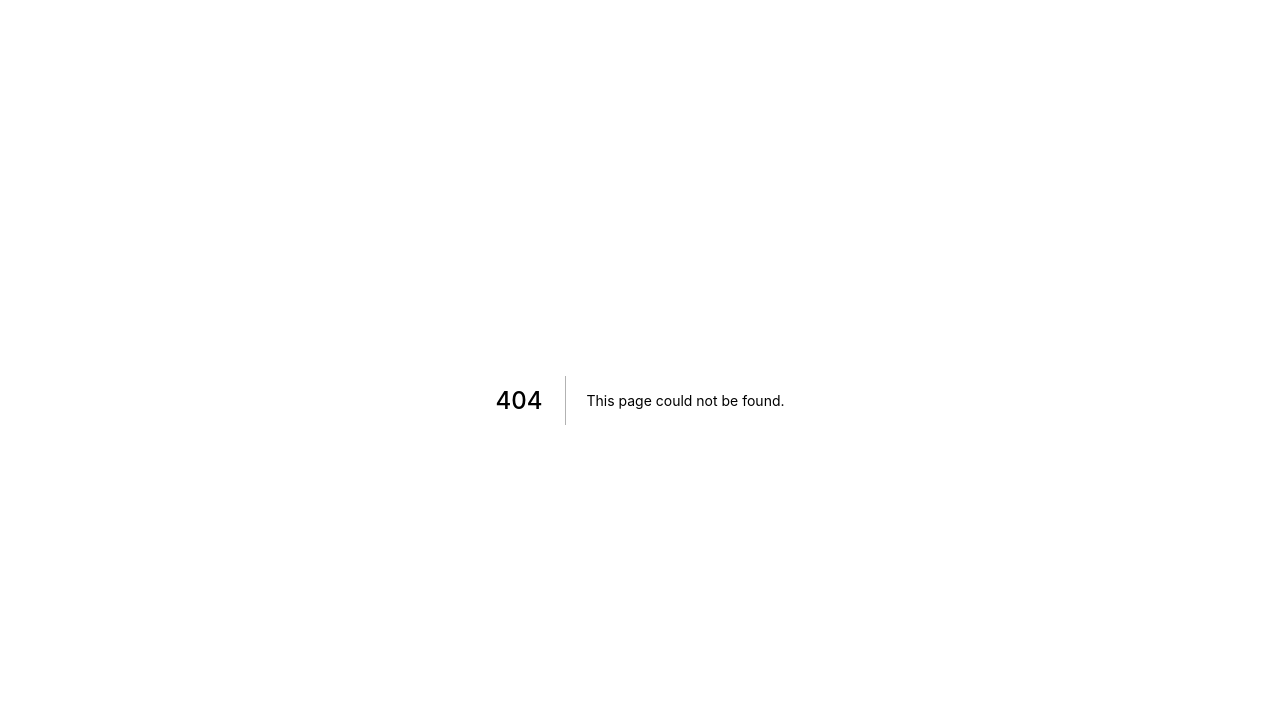
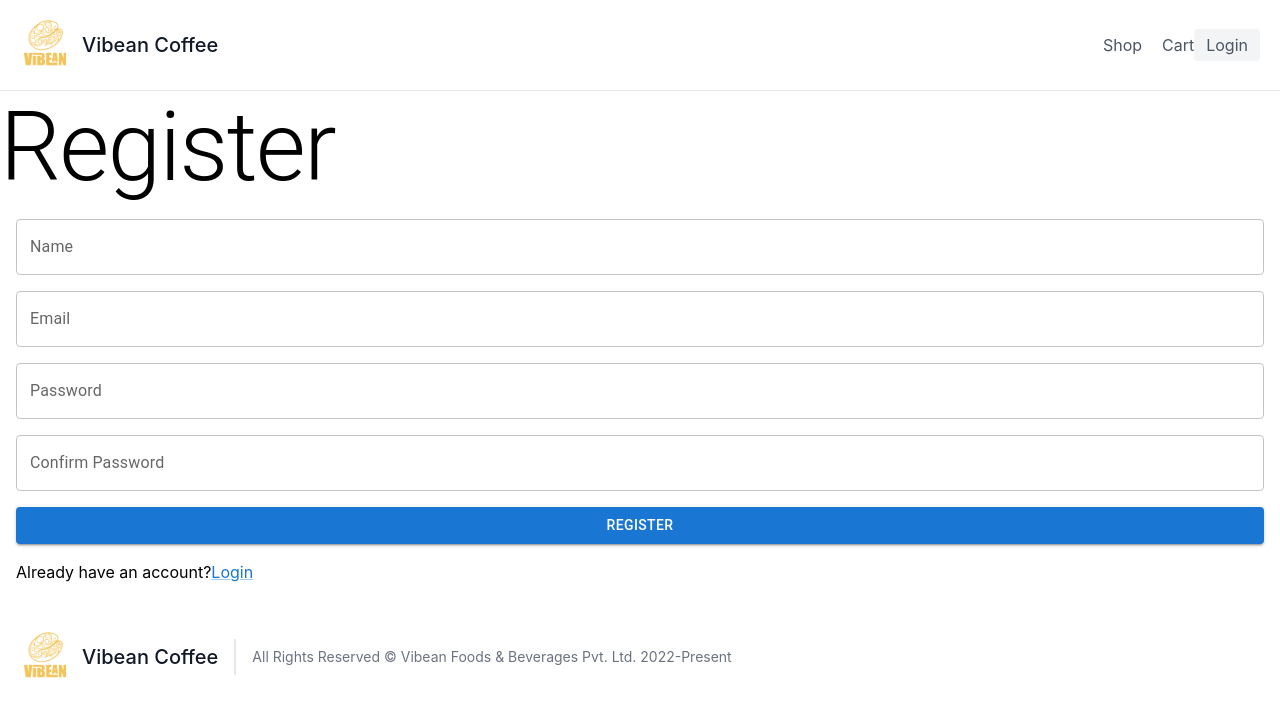
Before and after one commit to Vibean-Coffee-Co/Vibean-Coffee-Website, a Next.js app: page /register in a window 1280 px wide. Before the commit this address had no page. Shown: the top 716 px of the page. Built offline with nearby package versions, Linux system fonts and the light colour scheme.

Commit message:
🧱login and register frontend using material ui

```diff
--- a/components/Layout.js
+++ b/components/Layout.js
@@ -32,16 +32,18 @@ export default function Layout({ title, description, children }) {
             <a className="mr-5 hover:text-gray-900">Shop</a>
             </Link>
             </nav>
-            <button className="inline-flex items-center bg-gray-100 border-0 py-1 px-3 focus:outline-none hover:bg-gray-200 rounded text-base mt-4 md:mt-0">Login</button>
             <Link href="/cart" passHref>
                 <div>
                     {cart.cartItems.length > 0 ? (
-                        <div>{cart.cartItems.length}</div>
+                        <div>Cart - {cart.cartItems.length}</div>
                     ) : (
-                      'Cart'
+                        'Cart'
                     )}
                 </div>
-              </Link>
+            </Link>
+            <Link href="/login" passHref>
+            <button className="inline-flex items-center bg-gray-100 border-0 py-1 px-3 focus:outline-none hover:bg-gray-200 rounded text-base mt-4 md:mt-0">Login</button>
+            </Link>
         </div>
         <hr />
         </header>
--- /dev/null
+++ b/pages/login.js
@@ -0,0 +1,102 @@
+import React from 'react';
+import Layout from '../components/Layout';
+import { useForm, Controller } from 'react-hook-form';
+import NextLink from 'next/link';
+import {
+  Button,
+  Link,
+  List,
+  ListItem,
+  TextField,
+  Typography,
+} from '@mui/material';
+
+export default function LoginScreen() {
+  const {
+    handleSubmit,
+    control,
+    formState: { errors },
+  } = useForm();
+
+  const submitHandler = async ({ email, password }) => {};
+  return (
+    <Layout title="Login">
+      <form onSubmit={handleSubmit(submitHandler)}>
+        <Typography component="h1" variant="h1">
+          Login
+        </Typography>
+        <List>
+          <ListItem>
+            <Controller
+              name="email"
+              control={control}
+              defaultValue=""
+              rules={{
+                required: true,
+                pattern: /^[a-z0-9._%+-]+@[a-z0-9.-]+\.[a-z]{2,4}$/,
+              }}
+              render={({ field }) => (
+                <TextField
+                  variant="outlined"
+                  fullWidth
+                  id="email"
+                  label="Email"
+                  inputProps={{ type: 'email' }}
+                  error={Boolean(errors.email)}
+                  helperText={
+                    errors.email
+                      ? errors.email.type === 'pattern'
+                        ? 'Email is not valid'
+                        : 'Email is required'
+                      : ''
+                  }
+                  {...field}
+                ></TextField>
+              )}
+            ></Controller>
+          </ListItem>
+          <ListItem>
+            <Controller
+              name="password"
+              control={control}
+              defaultValue=""
+              rules={{
+                required: true,
+                minLength: 6,
+              }}
+              render={({ field }) => (
+                <TextField
+                  variant="outlined"
+                  fullWidth
+                  id="password"
+                  label="Password"
+                  inputProps={{ type: 'password' }}
+                  error={Boolean(errors.password)}
+                  helperText={
+                    errors.password
+                      ? errors.password.type === 'minLength'
+                        ? 'Password length is more than 5'
+                        : 'Password is required'
+                      : ''
+                  }
+                  {...field}
+                ></TextField>
+              )}
+            ></Controller>
+          </ListItem>
+          <ListItem>
+            <Button variant="contained" type="submit" fullWidth color="primary">
+              Login
+            </Button>
+          </ListItem>
+          <ListItem>
+            Do not have an account?{' '}
+            <NextLink href={'/register'} passHref>
+              <Link>Register</Link>
+            </NextLink>
+          </ListItem>
+        </List>
+      </form>
+    </Layout>
+  );
+}
--- /dev/null
+++ b/pages/register.js
@@ -0,0 +1,166 @@
+import React from 'react';
+import Layout from '../components/Layout';
+import { useForm, Controller } from 'react-hook-form';
+import NextLink from 'next/link';
+import {
+  Button,
+  Link,
+  List,
+  ListItem,
+  TextField,
+  Typography,
+} from '@mui/material';
+
+export default function RegisterScreen() {
+  const {
+    handleSubmit,
+    control,
+    formState: { errors },
+  } = useForm();
+
+  const submitHandler = async ({
+    name,
+    email,
+    password,
+    confirmPassword,
+  }) => {};
+  return (
+    <Layout title="Register">
+      <form onSubmit={handleSubmit(submitHandler)}>
+        <Typography component="h1" variant="h1">
+          Register
+        </Typography>
+        <List>
+          <ListItem>
+            <Controller
+              name="name"
+              control={control}
+              defaultValue=""
+              rules={{
+                required: true,
+                minLength: 2,
+              }}
+              render={({ field }) => (
+                <TextField
+                  variant="outlined"
+                  fullWidth
+                  id="name"
+                  label="Name"
+                  inputProps={{ type: 'name' }}
+                  error={Boolean(errors.name)}
+                  helperText={
+                    errors.name
+                      ? errors.name.type === 'minLength'
+                        ? 'Name length is more than 1'
+                        : 'Name is required'
+                      : ''
+                  }
+                  {...field}
+                ></TextField>
+              )}
+            ></Controller>
+          </ListItem>
+
+          <ListItem>
+            <Controller
+              name="email"
+              control={control}
+              defaultValue=""
+              rules={{
+                required: true,
+                pattern: /^[a-z0-9._%+-]+@[a-z0-9.-]+\.[a-z]{2,4}$/,
+              }}
+              render={({ field }) => (
+                <TextField
+                  variant="outlined"
+                  fullWidth
+                  id="email"
+                  label="Email"
+                  inputProps={{ type: 'email' }}
+                  error={Boolean(errors.email)}
+                  helperText={
+                    errors.email
+                      ? errors.email.type === 'pattern'
+                        ? 'Email is not valid'
+                        : 'Email is required'
+                      : ''
+                  }
+                  {...field}
+                ></TextField>
+              )}
+            ></Controller>
+          </ListItem>
+          <ListItem>
+            <Controller
+              name="password"
+              control={control}
+              defaultValue=""
+              rules={{
+                required: true,
+                minLength: 6,
+              }}
+              render={({ field }) => (
+                <TextField
+                  variant="outlined"
+                  fullWidth
+                  id="password"
+                  label="Password"
+                  inputProps={{ type: 'password' }}
+                  error={Boolean(errors.password)}
+                  helperText={
+                    errors.password
+                      ? errors.password.type === 'minLength'
+                        ? 'Password length is more than 5'
+                        : 'Password is required'
+                      : ''
+                  }
+                  {...field}
+                ></TextField>
+              )}
+            ></Controller>
+          </ListItem>
+          <ListItem>
+            <Controller
+              name="confirmPassword"
+              control={control}
+              defaultValue=""
+              rules={{
+                required: true,
+                minLength: 6,
+              }}
+              render={({ field }) => (
+                <TextField
+                  variant="outlined"
+                  fullWidth
+                  id="confirmPassword"
+                  label="Confirm Password"
+                  inputProps={{ type: 'password' }}
+                  error={Boolean(errors.confirmPassword)}
+                  helperText={
+                    errors.confirmPassword
+                      ? errors.confirmPassword.type === 'minLength'
+                        ? 'Confirm Password length is more than 5'
+                        : 'Confirm Password is required'
+                      : ''
+                  }
+                  {...field}
+                ></TextField>
+              )}
+            ></Controller>
+          </ListItem>
+          <ListItem>
+            <Button variant="contained" type="submit" fullWidth color="primary">
+              Register
+            </Button>
+          </ListItem>
+          <ListItem>
+            Already have an account?{' '}
+            <NextLink href={'/login'} passHref>
+              <Link>Login</Link>
+            </NextLink>
+          </ListItem>
+        </List>
+      </form>
+    </Layout>
+  );
+}
```
Also changed, not shown: package.json (+6 -1 lines), 1 other file (tests, documents, lock files or other folders).
